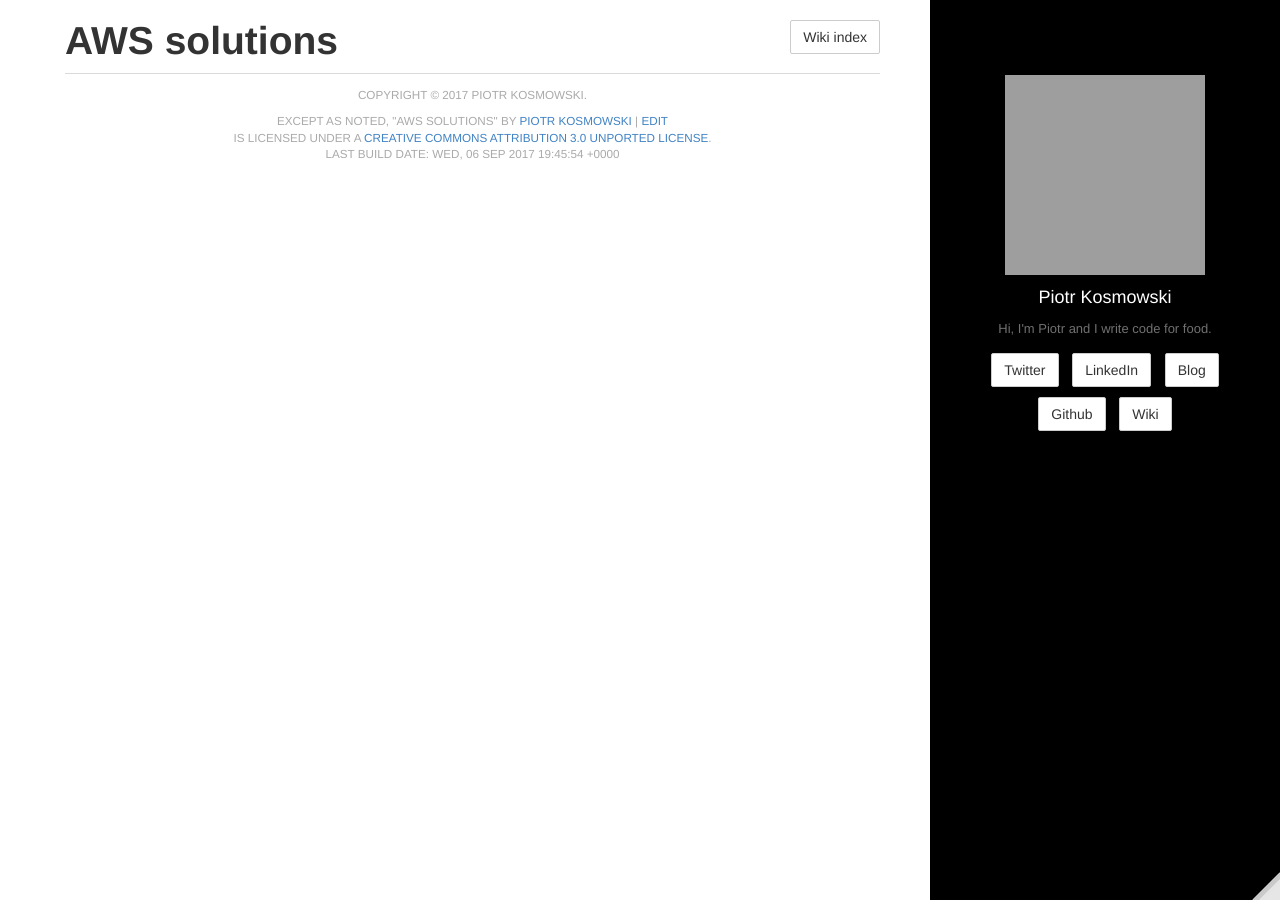
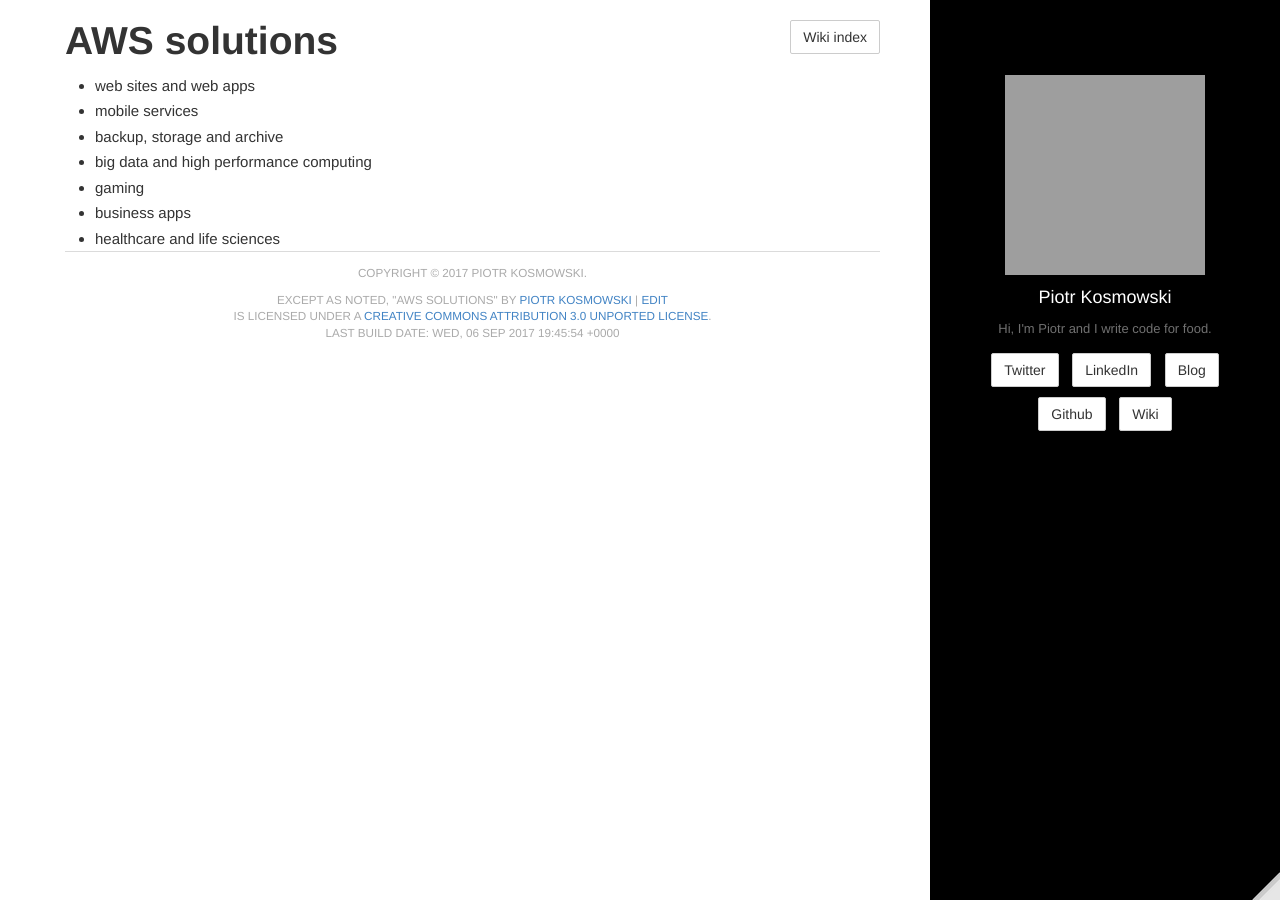
Before and after one commit to kospiotr/kospiotr.github.io, a Jekyll site: the page built from wiki/aws-solutions.md, in a window 1280 px wide. Built offline with Jekyll 4.4.1, drawn with Linux system fonts in a browser that asks for light colours; grey boxes are pictures that could not be loaded.

Commit message:
Update aws-solutions.md

```diff
--- a/wiki/aws-solutions.md
+++ b/wiki/aws-solutions.md
@@ -5,3 +5,11 @@
 toc: false
 editurl: wiki/aws-solutions.md
 ---
+
+* web sites and web apps
+* mobile services
+* backup, storage and archive
+* big data and high performance computing
+* gaming
+* business apps
+* healthcare and life sciences
```
